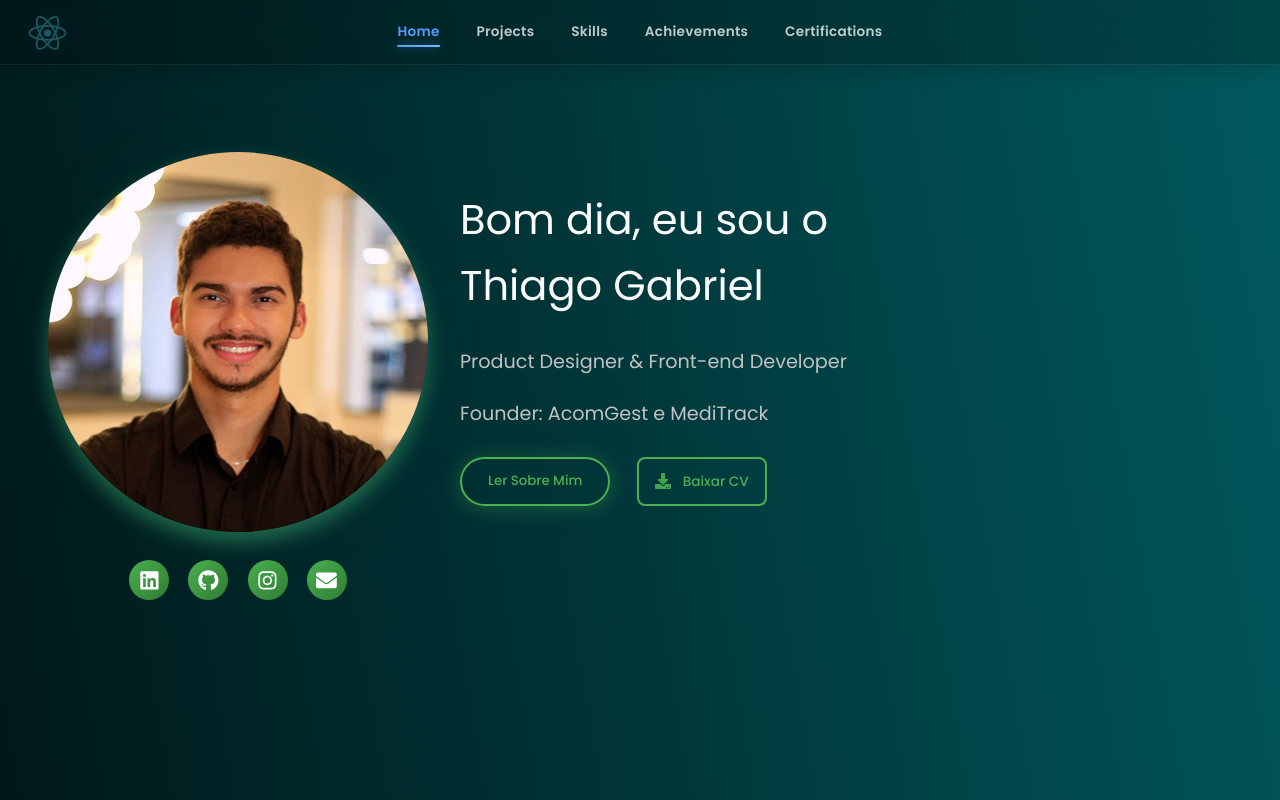
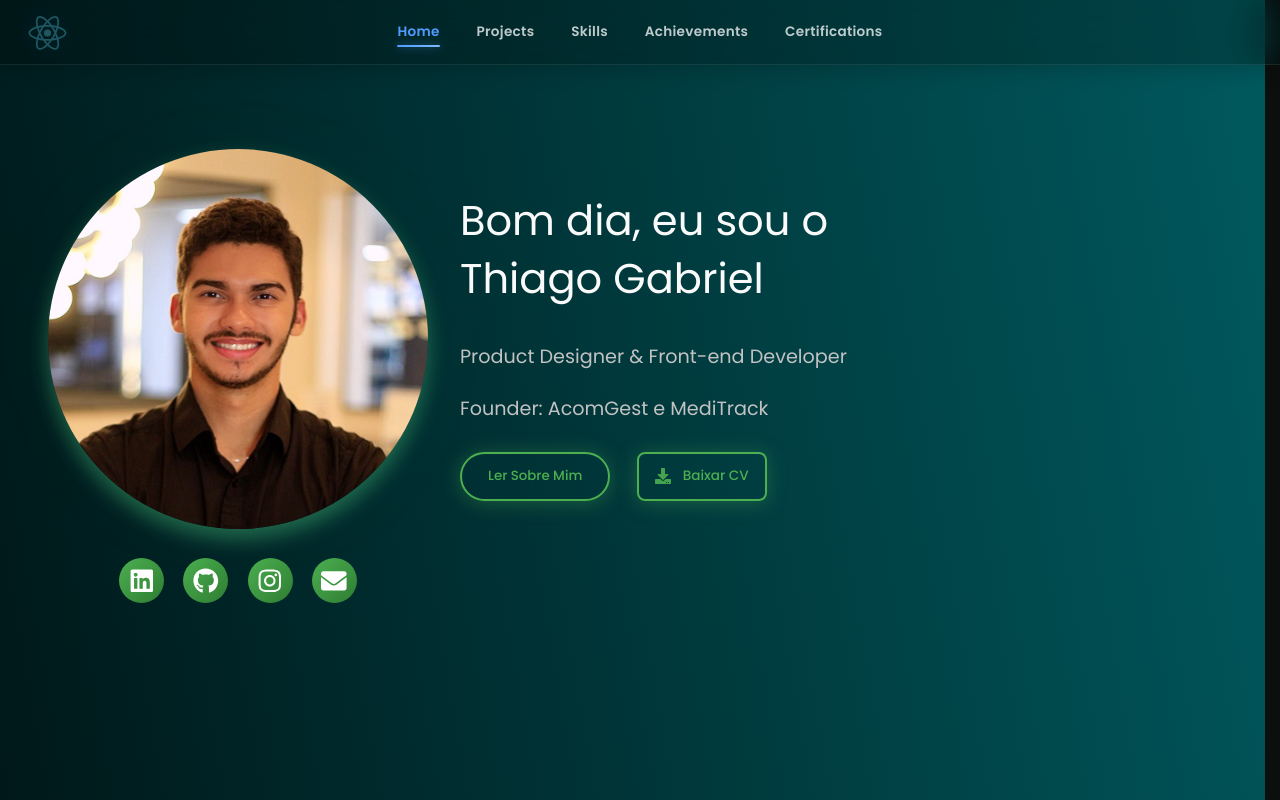
Before and after one commit to Thiagogmr1/thiago-portfolio, a React (Vite) app: page / in a window 1280 px wide. Shown: the top 800 px of the page. Built offline with nearby package versions, Linux system fonts and the light colour scheme.

Commit message:
fix: scroll de fundo fixo para sidebar

```diff
--- a/src/global.css
+++ b/src/global.css
@@ -31,3 +31,7 @@ body {
 :root {
     --navbar-height: 65px;
 }
+
+html {
+    scrollbar-gutter: stable;
+}
--- a/src/sections/About.jsx
+++ b/src/sections/About.jsx
@@ -1,8 +1,25 @@
+import { useEffect } from 'react';
+
 import '../styles/about.css';
 import { FaTimes } from 'react-icons/fa';
 import profile from '../assets/images/Perfil.jpg';
 
+
 export default function About({ isSidebarOpen, setIsSidebarOpen, setHighlightContacts }) {
+
+    useEffect(() => {
+      if (isSidebarOpen) {
+        document.body.style.overflow = 'hidden';
+      } else {
+        document.body.style.overflow = 'auto';
+      }
+
+      // cleanup obrigatório
+      return () => {
+        document.body.style.overflow = 'auto';
+      };
+    }, [isSidebarOpen]);
+
   return (
     <>
       {/* Overlay */}
--- a/src/styles/about.css
+++ b/src/styles/about.css
@@ -32,6 +32,7 @@
     z-index: 1000;
     overflow-y: auto;
     overflow-x: hidden;
+    overscroll-behavior: contain;
 }
 
 .about-sidebar.open {
--- a/src/styles/hero.css
+++ b/src/styles/hero.css
@@ -82,14 +82,14 @@
 }
 
 .hero-profile-socials a {
-    width: 40px;
-    height: 40px;
+    width: 45px;
+    height: 45px;
     border-radius: 50%;
     display: flex;
     align-items: center;
     justify-content: center;
 
-    font-size: 1.3rem;
+    font-size: 1.6rem;
     color: #ffffff;
 
     background: linear-gradient(135deg, #4caf50, #2e7d32);
@@ -115,7 +115,8 @@
     font-size: 2.6rem;
     font-weight: 100;
     color: #fafafa;
-    margin-bottom: 1.5rem;
+    margin-bottom: 1.9rem;
+    line-height: 1.4;
 }
 
 .hero-text p {
@@ -180,12 +181,13 @@
     transition: all 0.2s cubic-bezier(0.4, 0, 0.2, 1);
     position: relative;
     overflow: hidden;
+    box-shadow: 0 2px 20px rgba(76, 175, 80, 0.35);
 }
 
 .button-secondary:hover {
     background: #4caf50;
     color: white;
-    box-shadow: 0 4px 12px rgba(0, 0, 0, 0.1);
+    box-shadow: 0 4px 12px rgba(76, 175, 80, 0.35);
     transform: translateY(-1px);
 }
 
```
